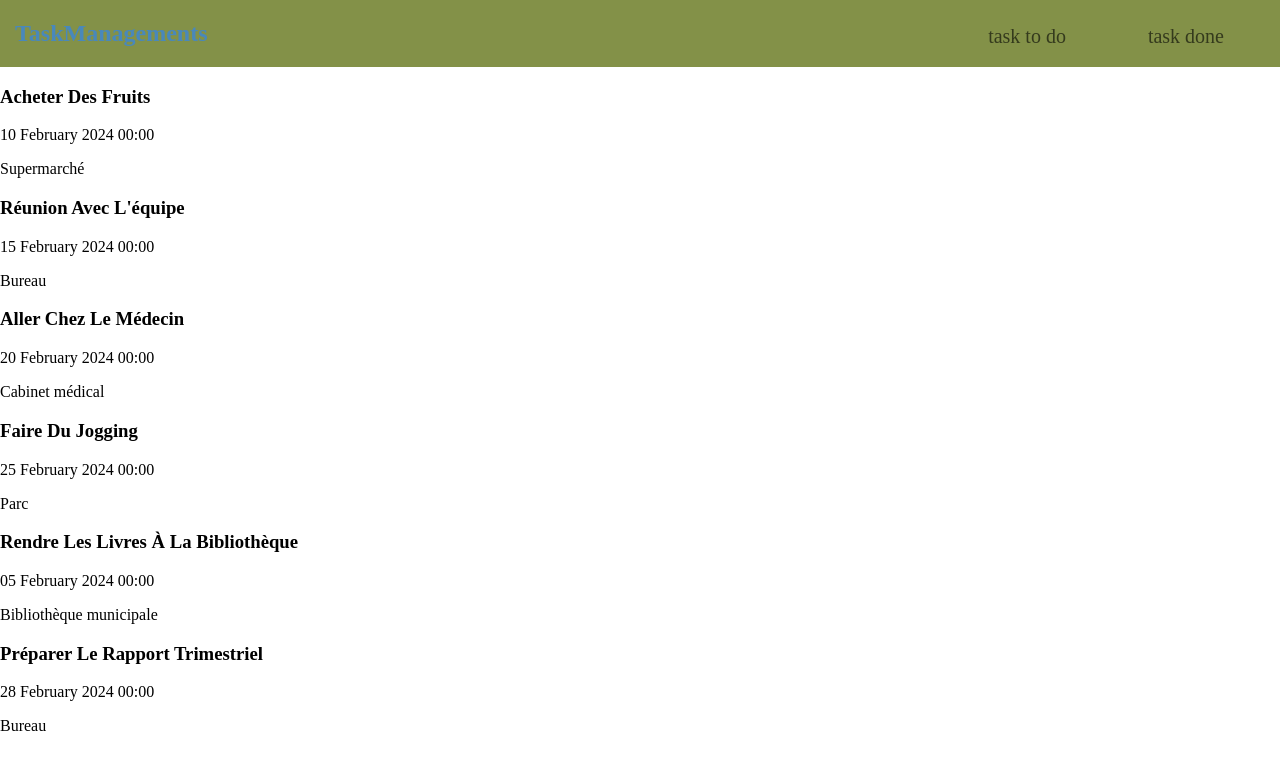
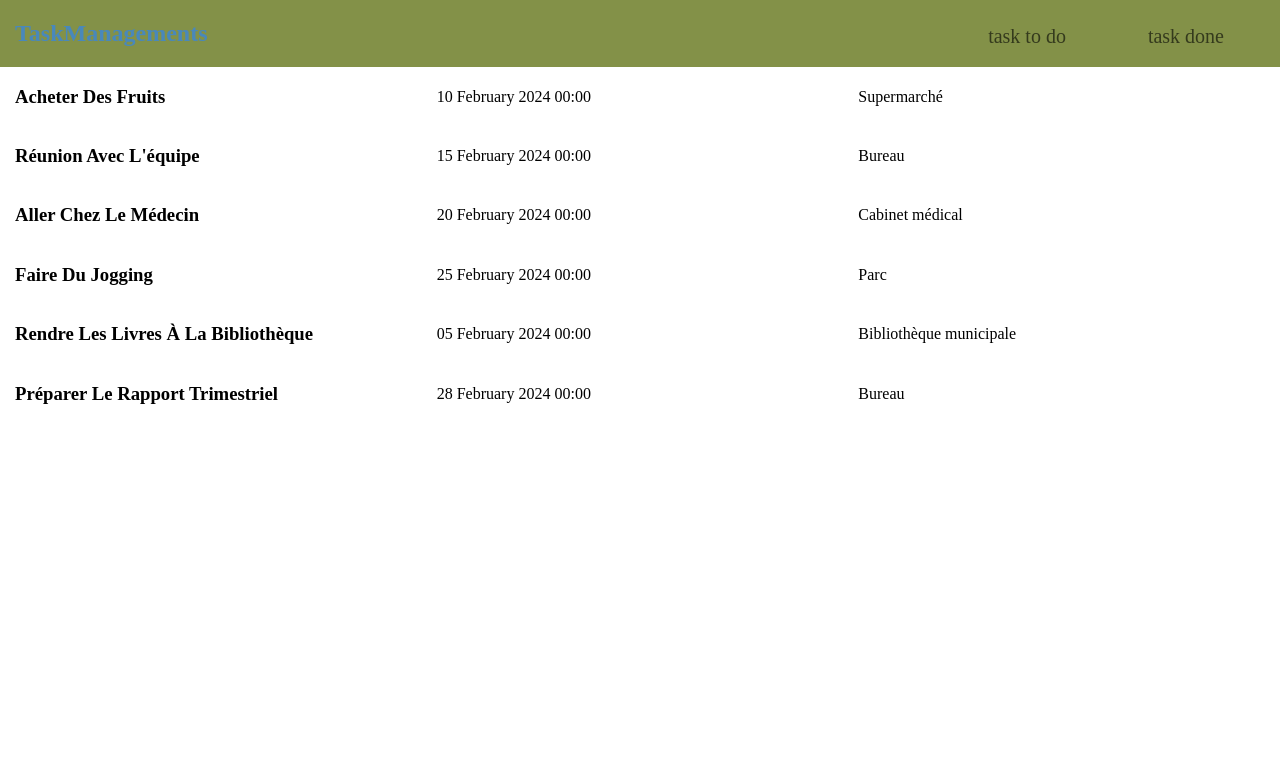
Before and after one commit to mohand-djouadi/todo-ui, an Angular app: page / in a window 1280 px wide. Shown: the top 770 px of the page. Built offline with nearby package versions, Linux system fonts and the light colour scheme.

Commit message:
styling task-list define task-det

```diff
--- a/src/app/task-det/task-det.component.html
+++ b/src/app/task-det/task-det.component.html
@@ -1 +1,11 @@
-<p>task-det works!</p>
+<div class="task-detail">
+    <h3>{{ task.title }}</h3>
+    <p>{{ task.taskDate }}</p>
+    <p>{{ task.location }}</p>
+    <p>{{ task.description }}</p>
+    <p>{{ task.done }}</p>
+    <div class="options">
+        <button>Done</button>
+        <button>Not Done</button>
+    </div>
+</div>
--- a/src/app/task-det/task-det.component.ts
+++ b/src/app/task-det/task-det.component.ts
@@ -1,4 +1,5 @@
-import { Component } from '@angular/core';
+import { Component, Input } from '@angular/core';
+import { task } from '../models/task.model';
 
 @Component({
   selector: 'app-task-det',
@@ -7,4 +8,6 @@ import { Component } from '@angular/core';
 })
 export class TaskDetComponent {
 
+  @Input() task!: task;
+
 }
--- a/src/app/task-list-item/task-list-item.component.css
+++ b/src/app/task-list-item/task-list-item.component.css
@@ -0,0 +1,9 @@
+.task-item {
+    display: flex;
+    align-items: center;
+    margin-left: 15px;
+}
+
+.elems {
+    flex: 1 0 15px;
+}
--- a/src/app/task-list-item/task-list-item.component.html
+++ b/src/app/task-list-item/task-list-item.component.html
@@ -1,5 +1,5 @@
 <div class="task-item">
-    <h3>{{ taskItem.title | titlecase }}</h3>
-    <p>{{ taskItem.taskDate | date: 'dd MMMM yyyy HH:mm' }}</p>
-    <p>{{ taskItem.location }}</p>
+    <h3 class="elems">{{ taskItem.title | titlecase }}</h3>
+    <p class="elems">{{ taskItem.taskDate | date: 'dd MMMM yyyy HH:mm' }}</p>
+    <p class="elems">{{ taskItem.location }}</p>
 </div>
```
